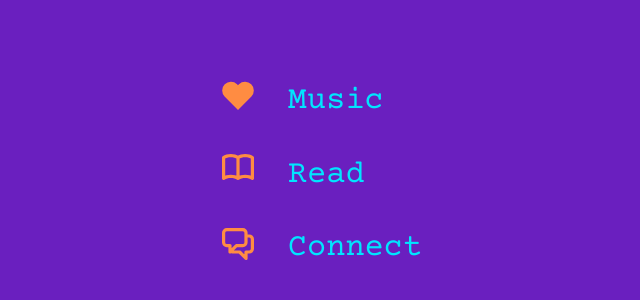
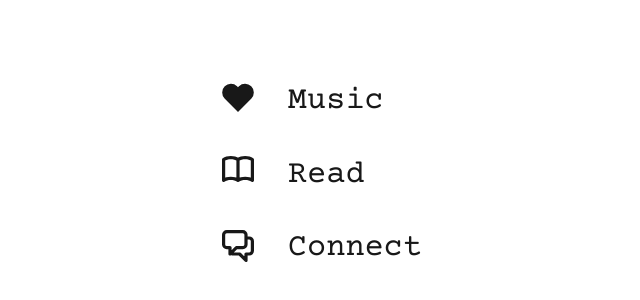
Before and after one commit to pdsabs/plzenjoy, a Vue app: page / in a window 1280 px wide. Shown: the part 220-520 px from the top of the page, without its empty margins (333-973 px from the left). Built offline with nearby package versions, Linux system fonts and the light colour scheme.

Commit message:
Visuals especially for navitem

```diff
--- a/src/assets/base.css
+++ b/src/assets/base.css
@@ -14,53 +14,102 @@
     --vt-c-colorful-soft: #845ec2; /* Softer purple */
     --vt-c-colorful-mute: #5e3ea4; /* Muted, deeper purple */
 
-
     --vt-c-card-colorful-1: #e6e0ff;
+    --vt-c-link-colorful: #00e5ff;
+    --vt-c-link-hover-colorful: #01ffcc;
 
     --vt-c-icon-colorful-1: #ff8c42; /* Vibrant orange */
 
     --vt-c-divider-colorful-1: #00c9a7; /* Aqua green */
     --vt-c-divider-colorful-2: #ff5f7e; /* Vibrant pink */
+    --vt-c-divider-light-1: rgba(60, 60, 60, 0.29);
+    --vt-c-divider-light-2: rgba(60, 60, 60, 0.12);
+    --vt-c-divider-dark-1: rgba(84, 84, 84, 0.65);
+    --vt-c-divider-dark-2: rgba(84, 84, 84, 0.48);
 
     --vt-c-text-colorful-1: #f4c430; /* Vibrant yellow */
     --vt-c-text-colorful-2: #e57373; /* Light red */
     --vt-c-text-light-1: var(--vt-c-black);
     --vt-c-text-dark-1: var(--vt-c-white);
+    --vt-c-text-dark-2: rgba(235, 235, 235, 0.64);
 }
 
-/* semantic color variables for this project */
 :root {
-    --color-background: var(--vt-c-colorful);
-    --color-background-soft: var(--vt-c-colorful-soft);
-    --color-background-mute: var(--vt-c-colorful-mute);
+    --color-background: var(--vt-c-white);
+    --color-background-soft: var(--vt-c-white-soft);
+    --color-background-mute: var(--vt-c-white-mute);
 
-    --color-border: var(--vt-c-divider-colorful-1);
-    --color-border-hover: var(--vt-c-divider-colorful-2);
+    --color-border: var(--vt-c-divider-light-2);
+    --color-border-hover: var(--vt-c-divider-light-1);
 
-    --color-heading: var(--vt-c-text-colorful-1);
+    --color-heading: var(--vt-c-text-light-1);
     --color-text: var(--vt-c-text-light-1);
 
-    --color-card: var(--vt-c-card-colorful-1);
-    --color-card-title: var(--vt-c-colorful-soft);
-    --color-icon: var(--vt-c-icon-colorful-1);
+    --color-link: var(--vt-c-text-light-1);
+    --color-link-hover: var(--vt-c-text-light-1);
+
+    --color-card: var(--color-background);
+    --color-icon: var(--vt-c-black);
 
     --section-gap: 160px;
 }
 
+/*:root {*/
+/*    --color-background: var(--vt-c-colorful);*/
+/*    --color-background-soft: var(--vt-c-colorful-soft);*/
+/*    --color-background-mute: var(--vt-c-colorful-mute);*/
 
-/* semantic color variables for this project */
-/*:root {*/
-/*  --color-background: var(--vt-c-white);*/
-/*  --color-background-soft: var(--vt-c-white-soft);*/
-/*  --color-background-mute: var(--vt-c-white-mute);*/
+/*    --color-border: var(--vt-c-divider-colorful-1);*/
+/*    --color-border-hover: var(--vt-c-divider-colorful-2);*/
 
-/*  --color-border: var(--vt-c-divider-light-2);*/
-/*  --color-border-hover: var(--vt-c-divider-light-1);*/
+/*    --color-heading: var(--vt-c-text-colorful-1);*/
+/*    --color-text: var(--vt-c-text-light-1);*/
 
-/*  --color-heading: var(--vt-c-text-light-1);*/
-/*  --color-text: var(--vt-c-text-light-1);*/
+/*    --color-link: var(--vt-c-text-dark-1);*/
+/*    --color-link-hover: var(--vt-c-text-dark-1);*/
 
-/*  --section-gap: 160px;*/
+/*    !*--color-link: var(--vt-c-link-colorful);*!*/
+/*    !*--color-link-hover: var(--vt-c-link-hover-colorful);*!*/
+
+/*    --color-card: var(--vt-c-card-colorful-1);*/
+/*    --color-icon: var(--vt-c-text-dark-1);*/
+
+/*    --section-gap: 160px;*/
+/*}*/
+
+/*@media (prefers-color-scheme: light) {*/
+/*    :root {*/
+/*        --color-background: var(--vt-c-white);*/
+/*        --color-background-soft: var(--vt-c-white-soft);*/
+/*        --color-background-mute: var(--vt-c-white-mute);*/
+
+/*        --color-border: var(--vt-c-divider-light-2);*/
+/*        --color-border-hover: var(--vt-c-divider-light-1);*/
+
+/*        --color-heading: var(--vt-c-text-light-1);*/
+/*        --color-text: var(--vt-c-text-light-1);*/
+
+/*        --color-card: var(--vt-c-white-soft);*/
+/*        --color-icon: var(--vt-c-black);*/
+/*    }*/
+/*}*/
+
+/*@media (prefers-color-scheme: dark) {*/
+/*    :root {*/
+/*        --color-background: var(--vt-c-black);*/
+/*        --color-background-soft: var(--vt-c-black-soft);*/
+/*        --color-background-mute: var(--vt-c-black-mute);*/
+
+/*        --color-border: var(--vt-c-divider-dark-2);*/
+/*        --color-border-hover: var(--vt-c-divider-dark-1);*/
+
+/*        --color-heading: var(--vt-c-text-dark-1);*/
+/*        --color-text: var(--vt-c-text-dark-2);*/
+
+/*        --color-card: var(--color-background-soft);*/
+/*        --color-card-title: var(--vt-c-text-dark-1);*/
+/*        --color-icon: var(--vt-c-card-colorful-1);*/
+/*    }*/
 /*}*/
 
 *,
--- a/src/assets/main.css
+++ b/src/assets/main.css
@@ -1,13 +1,13 @@
 @import './base.css';
 
 a {
-  color: #00e5ff; /* Bright Cyan */
+  color: var(--color-link);
   text-decoration: none; /* Optional: Remove underline */
   transition: color 0.3s ease;
 }
 
 a:hover {
-  color: #01ffcc; /* Turquoise for hover effect */
+  color: var(--color-link-hover);
   text-decoration: underline; /* Add underline on hover for accessibility */
 }
 
@@ -19,24 +19,25 @@ a:hover {
 }
 
 .item-card {
-  border-radius: 12px;
   padding: 16px;
   margin: 16px;
   display: flex;
   flex-direction: column;
   align-items: center;
+  width: 100%;
+  max-width: 100%;
   background-color: var(--color-card);
-  box-shadow: 0 2px 5px rgba(0, 0, 0, 0.1);
-  width: 100%; /* Default for mobile */
-  max-width: 100%; /* Prevent overflow */
-  box-sizing: border-box; /* Include padding in width calculation */
+  border-bottom: var(--color-text);
+  border-bottom-style: dashed;
+  border-bottom-width: 5px;
+  box-sizing: border-box;
 }
 
 .item-card h3 {
   border-radius: 12px;
   padding-left: 1rem;
   padding-right: 1rem;
-  background-color: var(--color-card-title);
+  color: var(--color-text);
 }
 
 .item-card p {
--- a/src/components/NavItem.vue
+++ b/src/components/NavItem.vue
@@ -31,7 +31,7 @@ h3 {
 
 i {
   position: absolute;
-  top: calc(50% - 26px);
+  top: calc(50% - 24px);
   left: 30px;
   display: flex;
   place-items: center;
```
